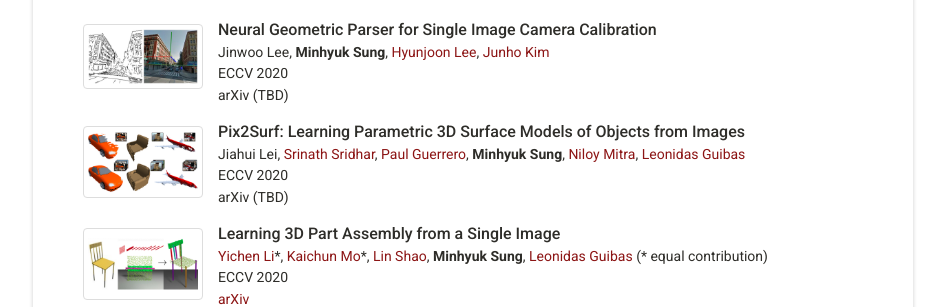
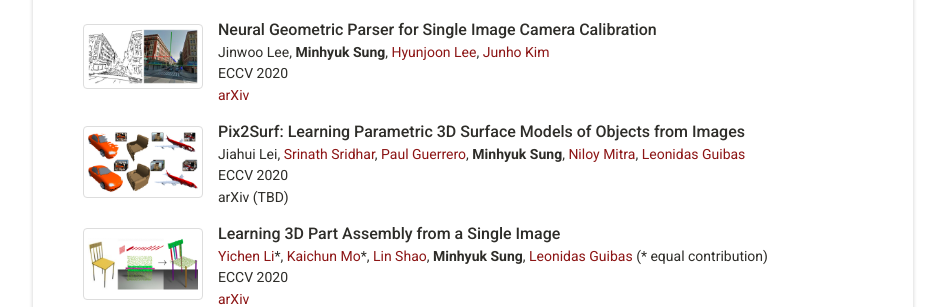
Before and after one commit to mhsung/mhsung.github.io, a Jekyll site: the page built from index.html, in a window 1280 px wide. Shown: the part 526-833 px from the top of the page, without its empty margins (167-1112 px from the left). Built offline with Jekyll 4.4.1, drawn with Linux system fonts in a browser that asks for light colours; some web fonts are replaced.

Commit message:
Added arXiv of Neural Parser.

```diff
--- a/_includes/publications.html
+++ b/_includes/publications.html
@@ -42,7 +42,7 @@
           <a href="https://home1.kookmin.ac.kr/~junho/" target="_blank">Junho Kim</a>
           <br>
           ECCV 2020<br>
-          arXiv (TBD)
+          <a href="https://arxiv.org/abs/2007.11855" target="_blank">arXiv</a>
         </span>
       </div>
     </div>
```
